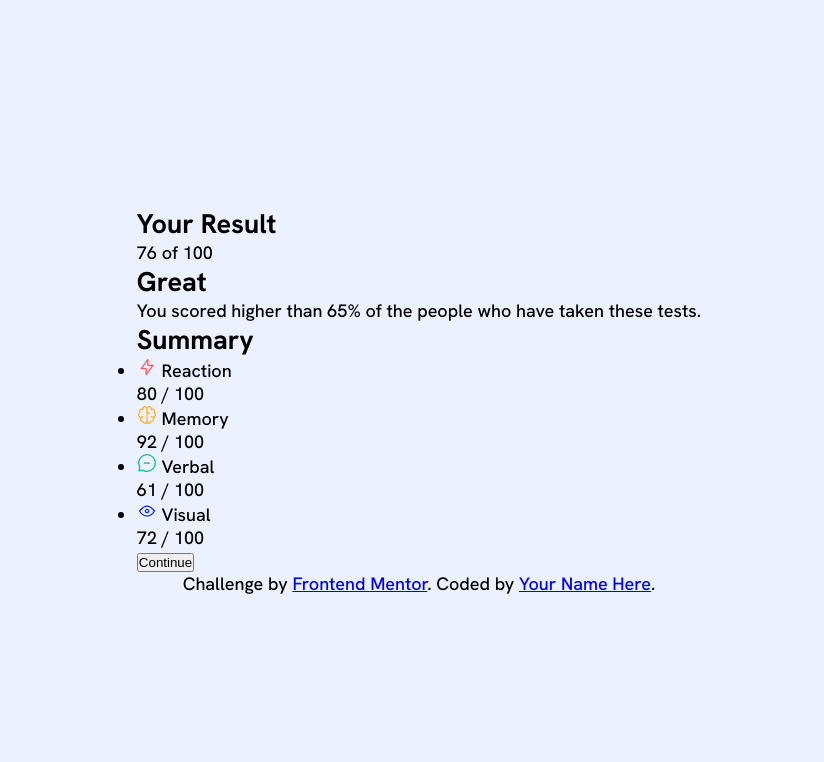
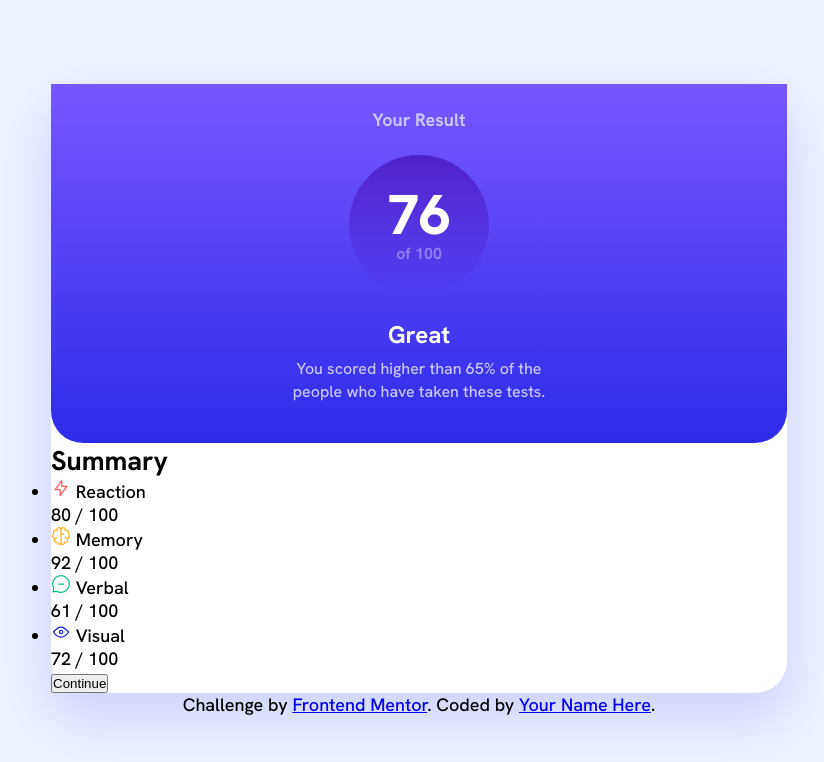
Before and after one commit to gusanchefullstack/fsdev-results-summary-component-dev, a website built with Vite: page src/index.html in a window 1280 px wide. Shown: the whole page, without its empty margins (221-1045 px from the left). Built offline with nearby package versions, Linux system fonts and the light colour scheme.

Commit message:
Style result panel with gradient and score circle
Gradient background, circular score display with gradient fill,
white typography, and centered flexbox layout.

Co-Authored-By: Claude Opus 4.6 <noreply@anthropic.com>

```diff
--- a/src/styles/main.css
+++ b/src/styles/main.css
@@ -19,3 +19,77 @@ body {
   align-items: center;
   justify-content: center;
 }
+
+/* Card */
+.card {
+  background-color: var(--color-white);
+  border-radius: 2rem;
+  box-shadow: 0 1.5rem 3rem hsla(241, 81%, 54%, 0.15);
+  max-width: 46rem;
+  width: 100%;
+}
+
+/* Result Panel */
+.result {
+  background: linear-gradient(
+    to bottom,
+    var(--gradient-light-slate-blue),
+    var(--gradient-light-royal-blue)
+  );
+  border-radius: 0 0 2rem 2rem;
+  padding: 1.5rem 3.5rem 2.5rem;
+  text-align: center;
+  display: flex;
+  flex-direction: column;
+  align-items: center;
+}
+
+.result__title {
+  color: var(--color-light-lavender);
+  font-size: 1.125rem;
+  font-weight: var(--font-weight-bold);
+  margin-bottom: 1.5rem;
+}
+
+.result__score {
+  width: 8.75rem;
+  height: 8.75rem;
+  border-radius: 50%;
+  background: linear-gradient(
+    to bottom,
+    var(--gradient-violet-blue),
+    var(--gradient-persian-blue)
+  );
+  display: flex;
+  flex-direction: column;
+  align-items: center;
+  justify-content: center;
+  margin-bottom: 1.5rem;
+}
+
+.result__score-value {
+  color: var(--color-white);
+  font-size: 3.5rem;
+  font-weight: var(--font-weight-extra-bold);
+  line-height: 1;
+}
+
+.result__score-total {
+  color: hsla(241, 100%, 89%, 0.5);
+  font-size: 1rem;
+  font-weight: var(--font-weight-bold);
+}
+
+.result__rank {
+  color: var(--color-white);
+  font-size: 1.5rem;
+  font-weight: var(--font-weight-bold);
+  margin-bottom: 0.5rem;
+}
+
+.result__description {
+  color: var(--color-light-lavender);
+  font-size: 1rem;
+  line-height: 1.4;
+  max-width: 16rem;
+}
```
